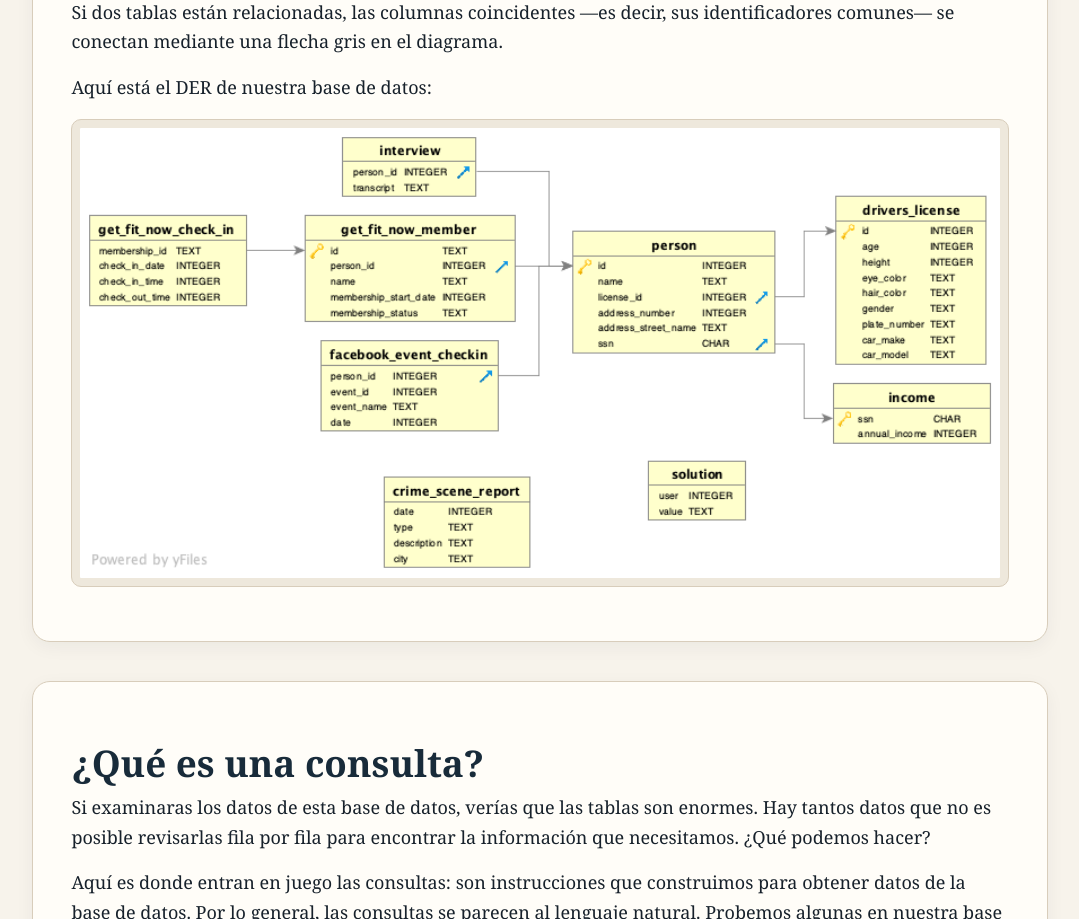
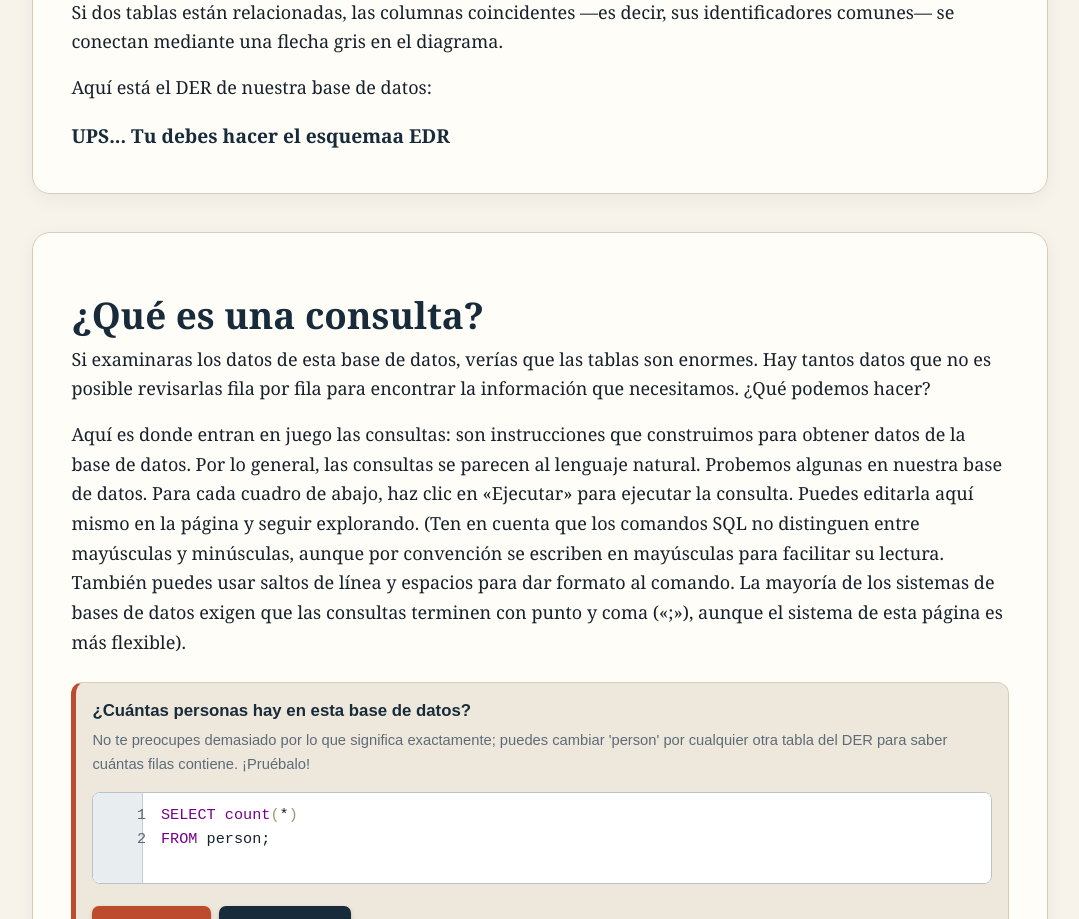
Before and after one commit to Amilcarqs/laboratorio_consultas_sql, a plain HTML site: page walkthrough.html in a window 1280 px wide. Shown: the part 2600-3519 px from the top of the page, without its empty margins (100-1179 px from the left). Drawn offline with Linux system fonts and the light colour scheme; no server answers.

Commit message:
quitando esquema edr

```diff
--- a/walkthrough.html
+++ b/walkthrough.html
@@ -135,8 +135,14 @@
                     Si dos tablas están relacionadas, las columnas coincidentes —es decir, sus identificadores comunes— se conectan mediante una flecha gris en el diagrama.
                 </p>
                 <p>Aquí está el DER de nuestra base de datos:
+
+                    <h5>UPS... Tu debes hacer el esquemaa EDR</h5>
+
+                    <!--
                 </p>
                 <img src="schema.png" width='1002' height='491' alt="Diagrama entidad-relación de la base de datos del misterio SQL.">
+                    -->
+
             </div>
         </div>
 
```
Also changed, not shown: index.html (+5 -1 lines).
